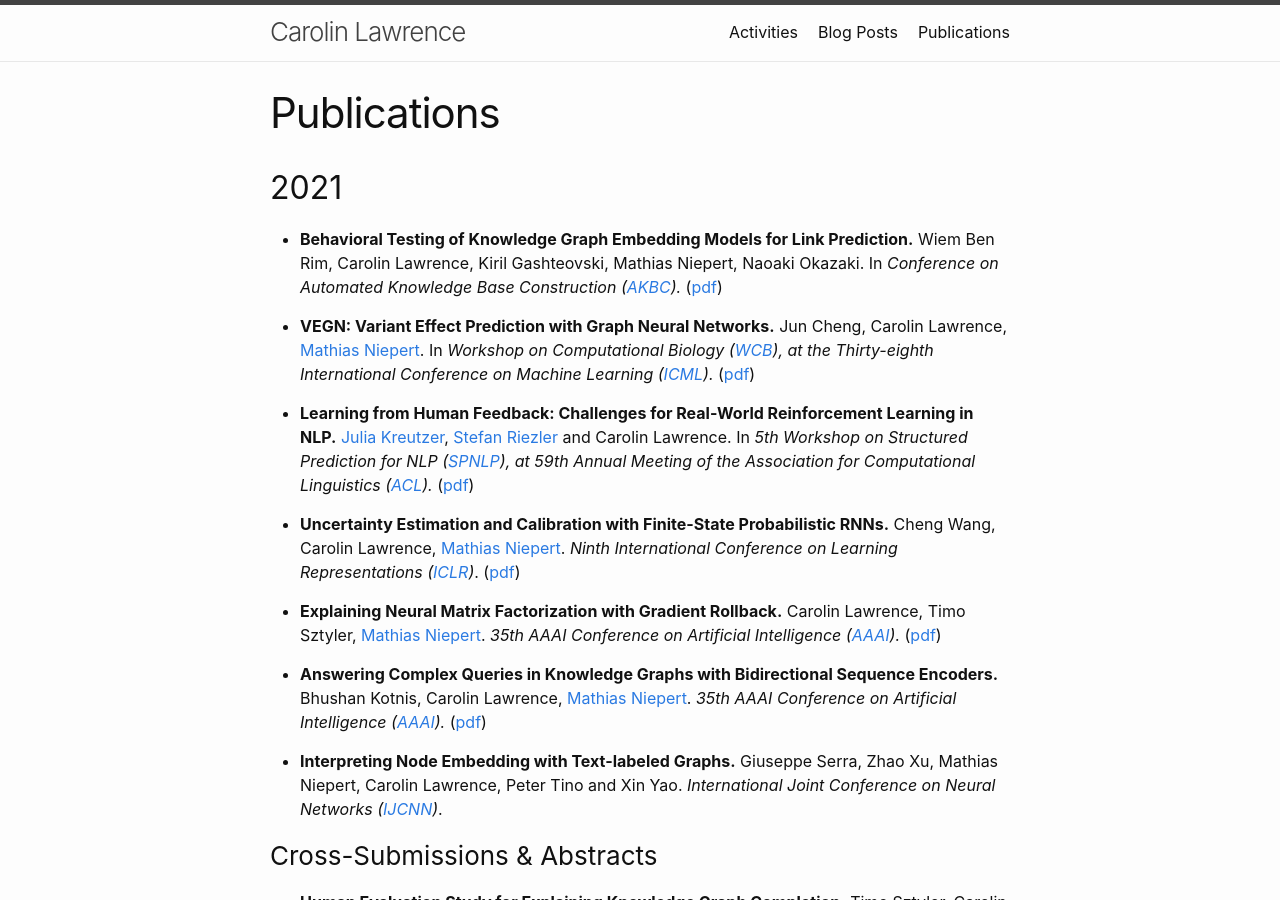
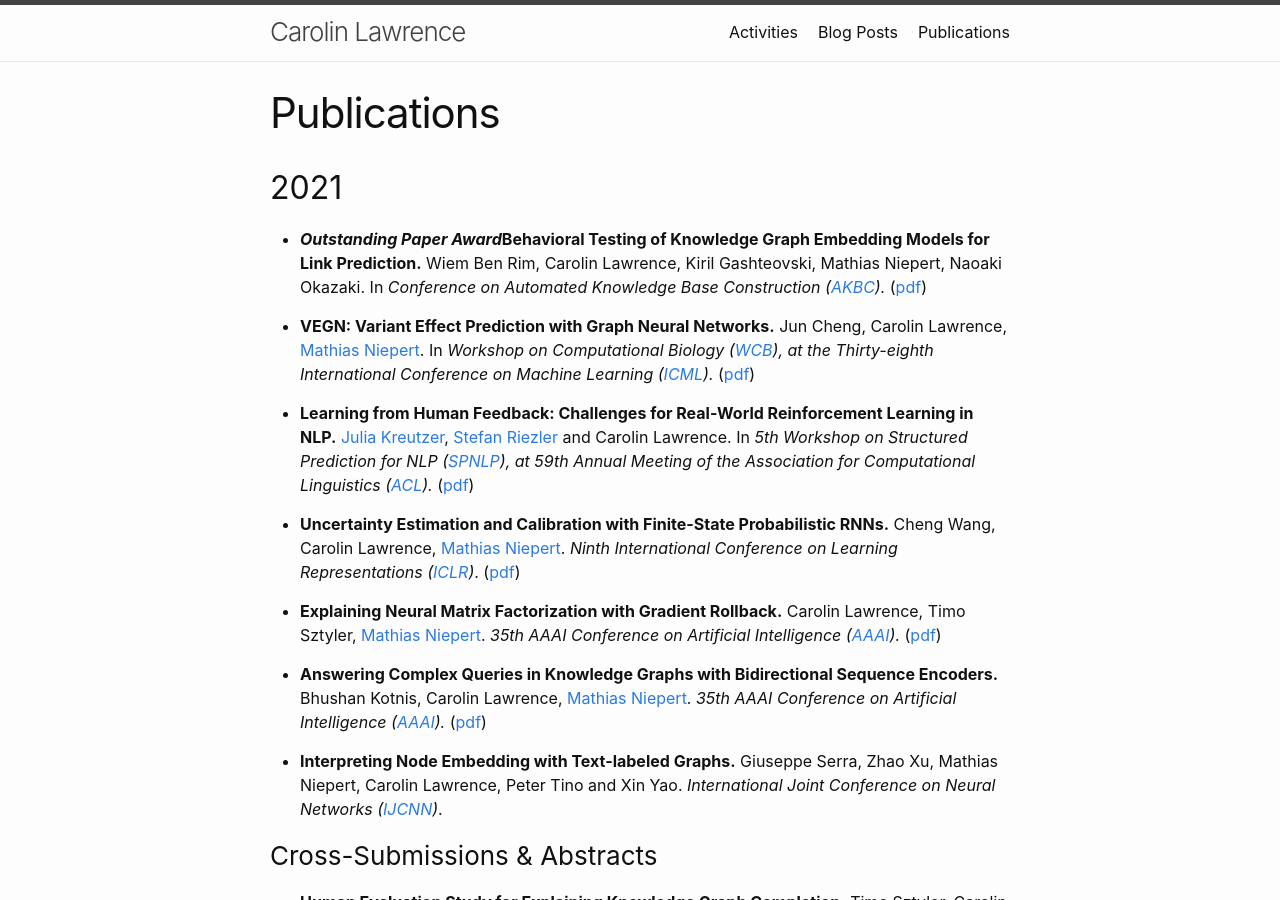
Before and after one commit to carolinlawrence/carolinlawrence.github.io, a Jekyll site: the page built from publications.markdown, in a window 1280 px wide and 900 px high. Built offline with Jekyll 4.4.1, drawn with Linux system fonts in a browser that asks for light colours.

Commit message:
Update publications.markdown

```diff
--- a/publications.markdown
+++ b/publications.markdown
@@ -7,7 +7,7 @@ layout: page
 ## 2021
 <ul>
 
-<p><li><b>Behavioral Testing of Knowledge Graph Embedding Models for Link Prediction.</b> Wiem Ben Rim, Carolin Lawrence, Kiril Gashteovski, Mathias Niepert, Naoaki Okazaki. In <i>Conference on Automated Knowledge Base Construction (<a href="https://www.akbc.ws/2021/">AKBC</a>).</i> (<a href="https://www.akbc.ws/2021/papers/3_2B2MliB8V">pdf</a>)</li></p>
+  <p><li><b><i>Outstanding Paper Award</i>Behavioral Testing of Knowledge Graph Embedding Models for Link Prediction.</b> Wiem Ben Rim, Carolin Lawrence, Kiril Gashteovski, Mathias Niepert, Naoaki Okazaki. In <i>Conference on Automated Knowledge Base Construction (<a href="https://www.akbc.ws/2021/">AKBC</a>).</i> (<a href="https://www.akbc.ws/2021/papers/3_2B2MliB8V">pdf</a>)</li></p>
 <p><li><b>VEGN: Variant Effect Prediction with Graph Neural Networks.</b> Jun Cheng, Carolin Lawrence, <a href='http://www.matlog.net'>Mathias Niepert</a>. In <i>Workshop on Computational Biology (<a href="https://icml-compbio.github.io">WCB</a>), at the Thirty-eighth International Conference on Machine Learning (<a href="https://icml.cc/">ICML</a>).</i> (<a href="https://arxiv.org/abs/2106.13642">pdf</a>)</li></p>
 <p><li><b>Learning from Human Feedback: Challenges for Real-World Reinforcement Learning in NLP.</b> <a href="https://research.google/people/JuliaKreutzer/">Julia Kreutzer</a>, <a href='http://www.cl.uni-heidelberg.de/~riezler/'>Stefan Riezler</a> and Carolin Lawrence. In <i>5th Workshop on Structured Prediction for NLP (<a href="http://structuredprediction.github.io/SPNLP21">SPNLP</a>), at 59th Annual Meeting of the Association for Computational Linguistics (<a href="https://2021.aclweb.org/">ACL</a>).</i>  (<a href="https://arxiv.org/abs/2011.02511">pdf</a>)</li></p>
 <p><li><b>Uncertainty Estimation and Calibration with Finite-State Probabilistic RNNs.</b> Cheng Wang, Carolin Lawrence, <a href='http://www.matlog.net'>Mathias Niepert</a>. <i>Ninth International Conference on Learning Representations (<a href="https://iclr.cc/">ICLR</a>)</i>. (<a href="https://arxiv.org/abs/2011.12010">pdf</a>)</li></p>
```
